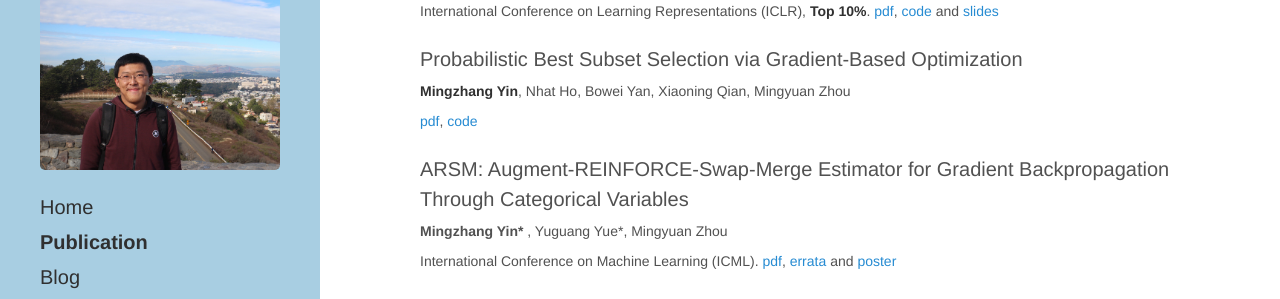
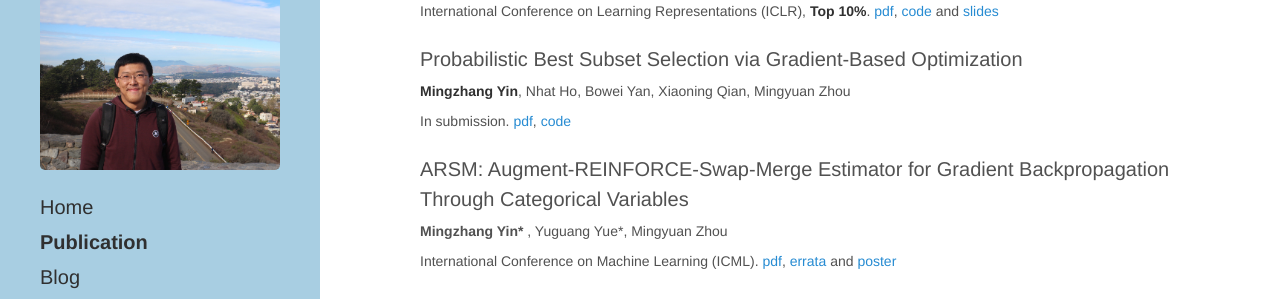
Before and after one commit to mingzhang-yin/mingzhang-yin.github.io, a Jekyll site: the page built from b-publications.md, in a window 1280 px wide and 900 px high, scrolled down 481 px. Shown: the part 147-446 px from the top of the window. Built offline with Jekyll 4.4.1, drawn with Linux system fonts in a browser that asks for light colours; nearby versions of some CDN libraries.

Commit message:
Update b-publications.md

```diff
--- a/b-publications.md
+++ b/b-publications.md
@@ -30,7 +30,7 @@ International Conference on Learning Representations (ICLR), **Top 10%**.  [pdf]
 
 
 Probabilistic Best Subset Selection via Gradient-Based Optimization
-<br> <span style="font-size:14px">  **Mingzhang Yin**, Nhat Ho, Bowei Yan, Xiaoning Qian, Mingyuan Zhou  <br> [pdf](https://arxiv.org/pdf/2006.06448.pdf), [code](https://github.com/mingzhang-yin/Probabilistic-Best-Subset)
+<br> <span style="font-size:14px">  **Mingzhang Yin**, Nhat Ho, Bowei Yan, Xiaoning Qian, Mingyuan Zhou  <br> In submission. [pdf](https://arxiv.org/pdf/2006.06448.pdf), [code](https://github.com/mingzhang-yin/Probabilistic-Best-Subset)
 
 
 ARSM: Augment-REINFORCE-Swap-Merge Estimator for Gradient Backpropagation Through Categorical Variables
```
